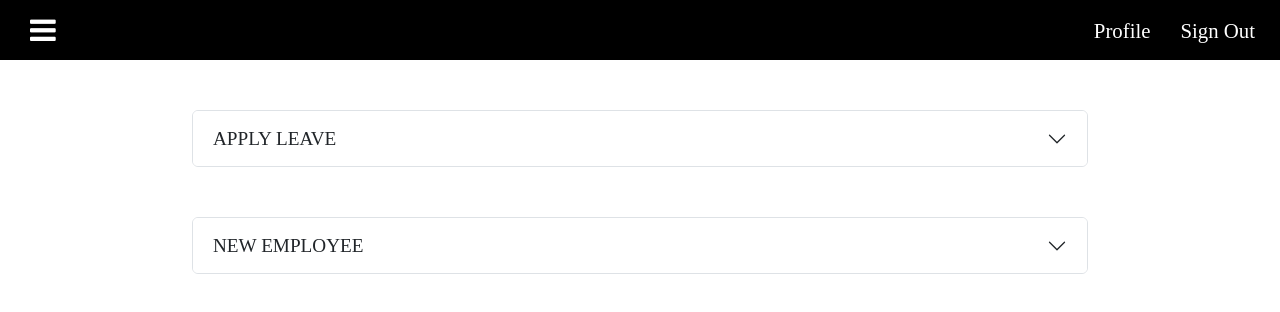
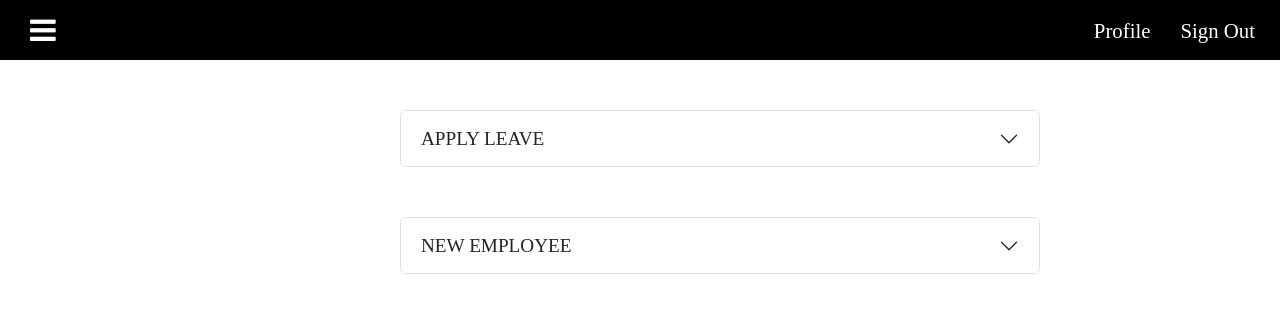
Before and after one commit to NdunguSam01/lms-mobikey, a React (Create React App) app: page /dashboard in a window 1280 px wide. Shown: the top 312 px of the page. Built offline with nearby package versions, Linux system fonts and the light colour scheme.

Commit message:
Moved the accordions form visual purposes

```diff
--- a/src/assets/css/accordion.css
+++ b/src/assets/css/accordion.css
@@ -1,7 +1,7 @@
 .accordion
 {
-    width: 70%;
-    margin: 50px auto;
+    width: 50%;
+    margin: 50px 400px;
     color: #ddd;
 }
 .accordion h2 button
```
